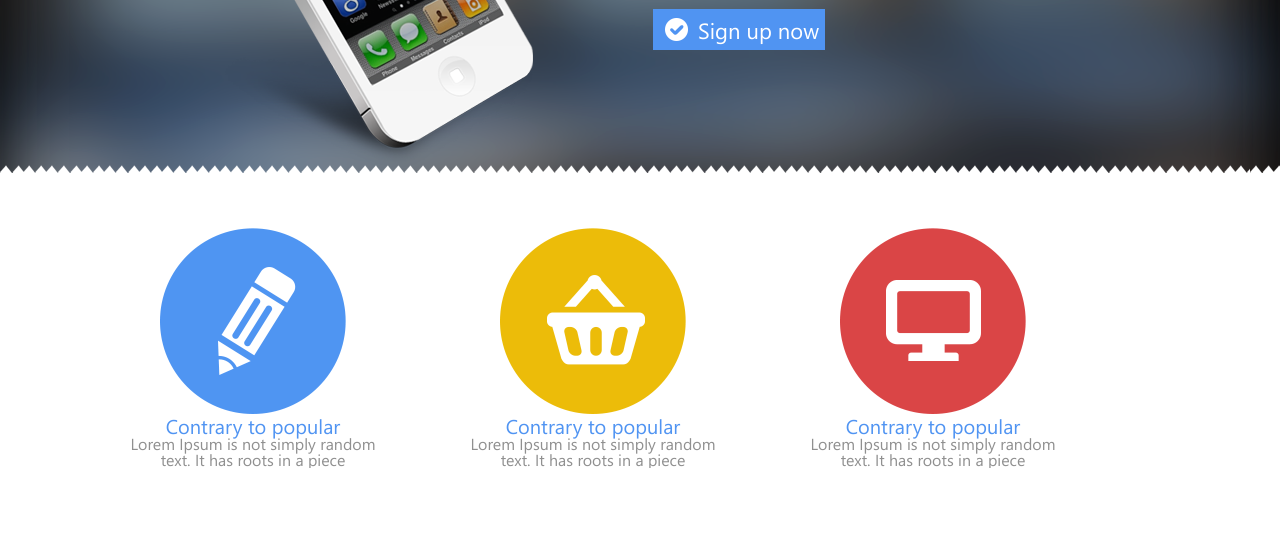
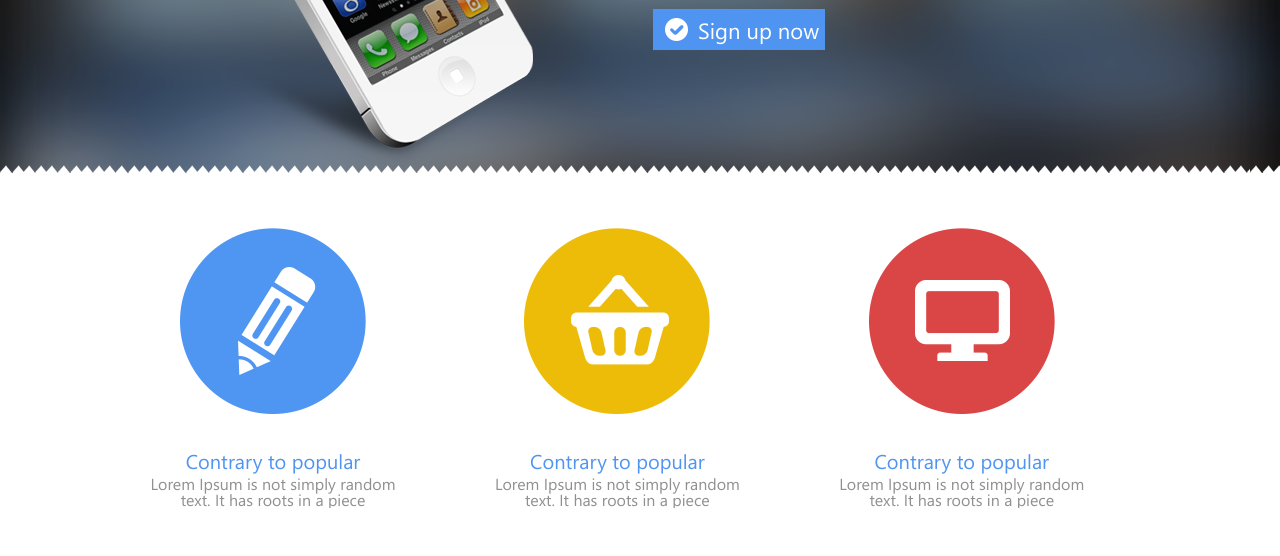
Before and after one commit to w3prog/Prechu, a website: page index.html in a window 1280 px wide. Shown: the part 396-952 px from the top of the page. Drawn offline with Linux system fonts and the light colour scheme.

Commit message:
Advantages block markup fixes

```diff
--- a/index.html
+++ b/index.html
@@ -35,23 +35,25 @@
     </section>
 
     <section class="content container">
-        <article>
+      <ul class="advantages">
+        <li>
           <img src="img/Shape-1.png" alt="">
           <a href="#">Contrary to popular</a>
           <p>Lorem Ipsum is not simply random text. It has roots in a piece </p>
-        </article>
+        </li>
 
-        <article>
+        <li>
           <img src="img/Shape-2.png" alt="">
           <a href="#">Contrary to popular</a>
           <p>Lorem Ipsum is not simply random text. It has roots in a piece </p>
-        </article>
+        </li>
 
-        <article>
+        <li>
           <img src="img/Shape-3.png" alt="">
           <a href="#">Contrary to popular</a>
           <p>Lorem Ipsum is not simply random text. It has roots in a piece </p>
-        </article>
+        </li>
+      </ul>
     </section>
 
     <section class="container basket">
--- a/sass/screen.scss
+++ b/sass/screen.scss
@@ -139,17 +139,26 @@ header{
   padding-left: 25px;
   padding-right: 25px;
   margin-bottom: 95px;
-  article{
-    margin-right: 90px;
+  ul.advantages {
+    margin-left: -25px;
+    margin-right: -25px;
+    li {
       width: 250px;
-    float: left;
+      @include inline-block;
+      margin-left: 45px;
+      margin-right: 45px;
       text-align: center;
       font: 14px;
       color: #909090;
+      img {
+        margin-bottom: 30px;
+      }
       a{
         margin: 0 auto;
         color: #5094f2;
         font-size: 20px;
+        line-height: 30px;
+      }
     }
   }
 }
```
Also changed, not shown: stylesheets/screen.css. Lines whose indentation alone changed are shown as unchanged.
